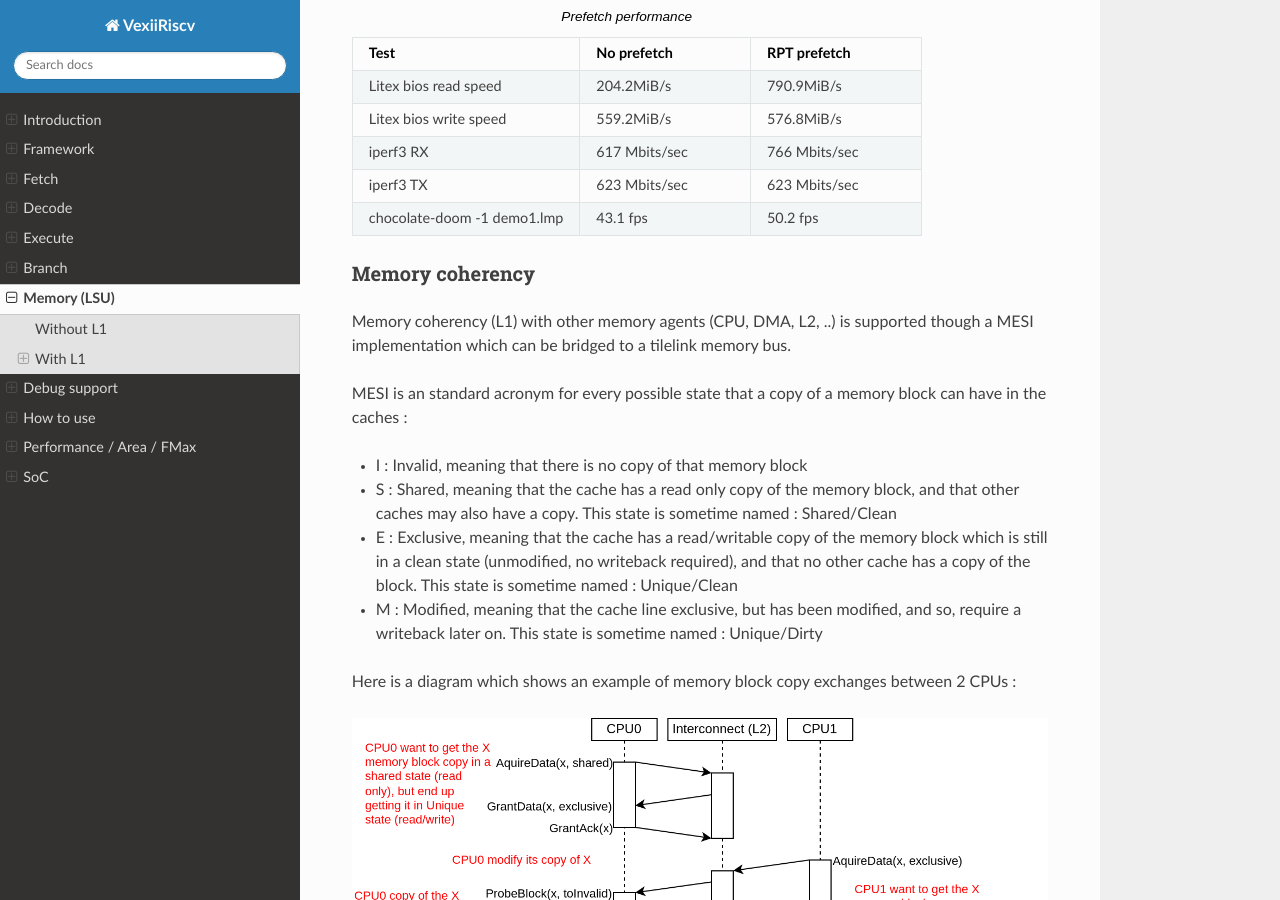
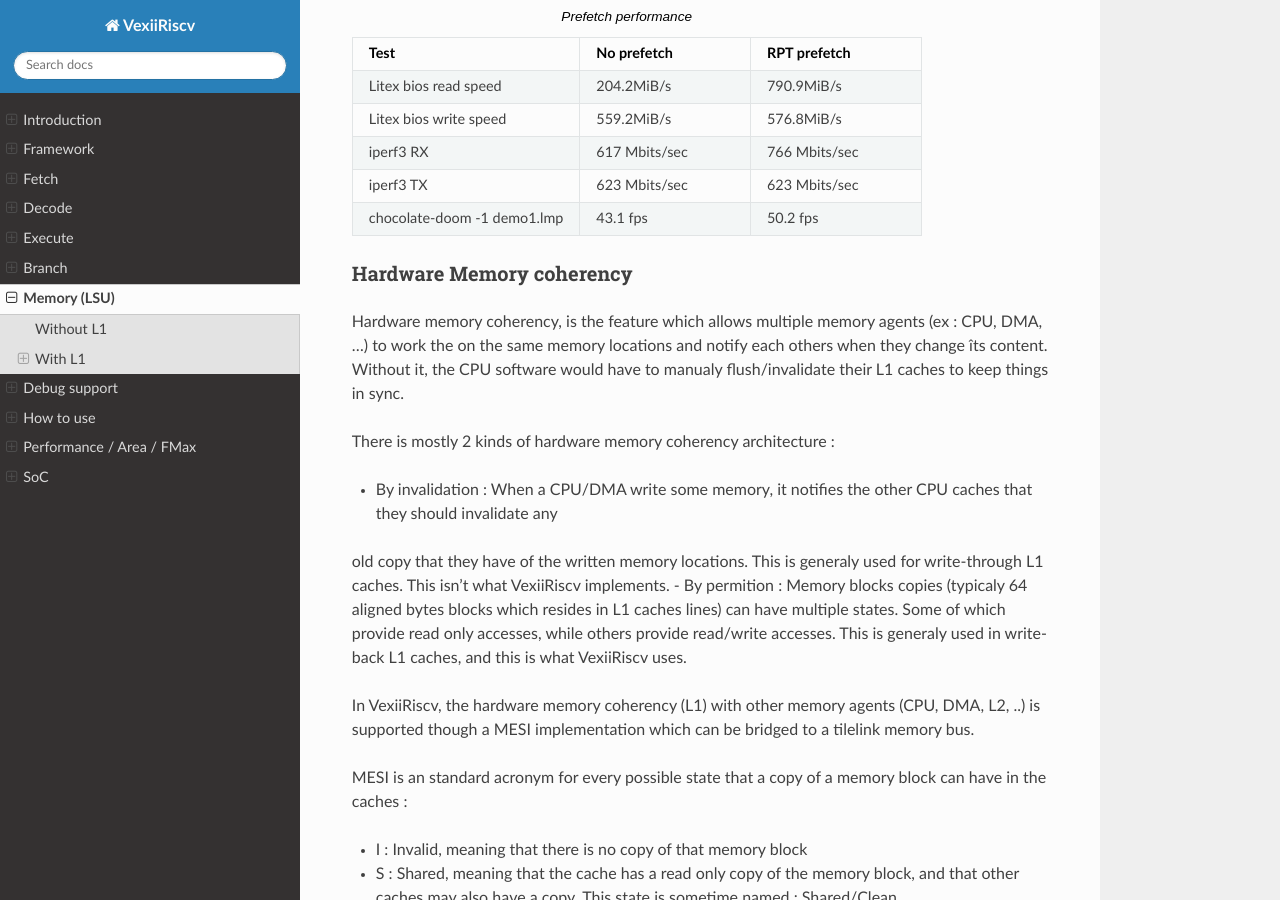
Before and after one commit to SpinalHDL/VexiiRiscv-RTD, a Sphinx documentation site: the page built from source/VexiiRiscv/Memory/index.rst, in a window 1280 px wide and 900 px high, scrolled down 4231 px. Built offline with Sphinx 7.4.7 and the Read the Docs theme 3.1.0, drawn with Linux system fonts in a browser that asks for light colours.

Commit message:
bit more memory coherency doc

```diff
--- a/source/VexiiRiscv/Memory/index.rst
+++ b/source/VexiiRiscv/Memory/index.rst
@@ -167,10 +167,23 @@ Here are a few performance gain measurements done on litex with a :
      - 43.1 fps
      - 50.2 fps
 
-Memory coherency
-----------------------
+Hardware Memory coherency
+--------------------------------------------
 
-Memory coherency (L1) with other memory agents (CPU, DMA, L2, ..) is supported though a MESI implementation which can be bridged to a tilelink memory bus.
+Hardware memory coherency, is the feature which allows multiple memory agents (ex : CPU, DMA, ...)
+to work the on the same memory locations and notify each others when they change îts content.
+Without it, the CPU software would have to manualy flush/invalidate their L1 caches to keep things in sync.
+
+There is mostly 2 kinds of hardware memory coherency architecture :
+
+- By invalidation : When a CPU/DMA write some memory, it notifies the other CPU caches that they should invalidate any
+old copy that they have of the written memory locations. This is generaly used for write-through L1 caches.
+This isn't what VexiiRiscv implements.
+- By permition : Memory blocks copies (typicaly 64 aligned bytes blocks which resides in L1 caches lines) can have multiple states.
+Some of which provide read only accesses, while others provide read/write accesses. This is generaly used in write-back L1 caches,
+and this is what VexiiRiscv uses.
+
+In VexiiRiscv, the hardware memory coherency (L1) with other memory agents (CPU, DMA, L2, ..) is supported though a MESI implementation which can be bridged to a tilelink memory bus.
 
 MESI is an standard acronym for every possible state that a copy of a memory block can have in the caches :
 
```
